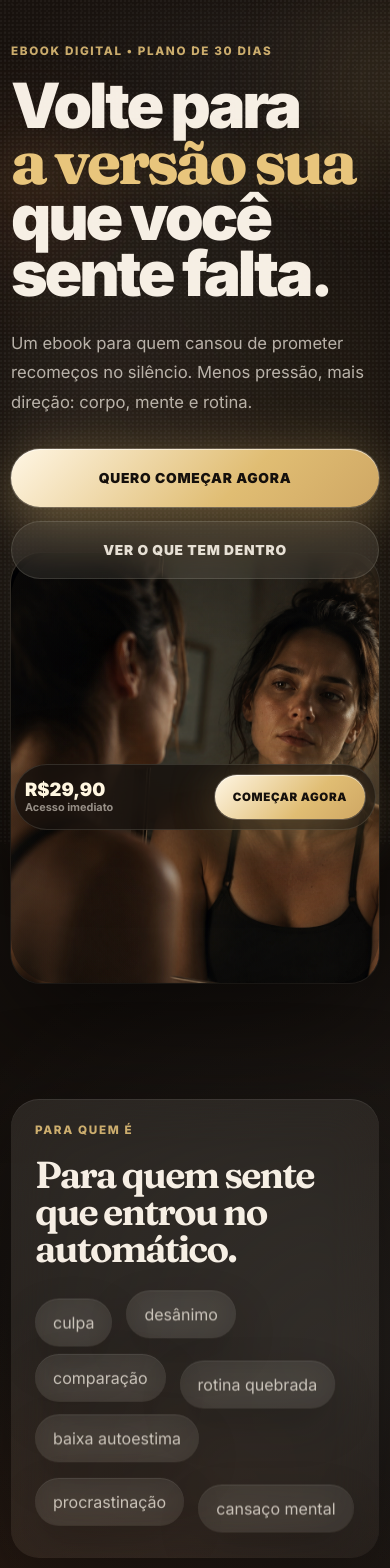
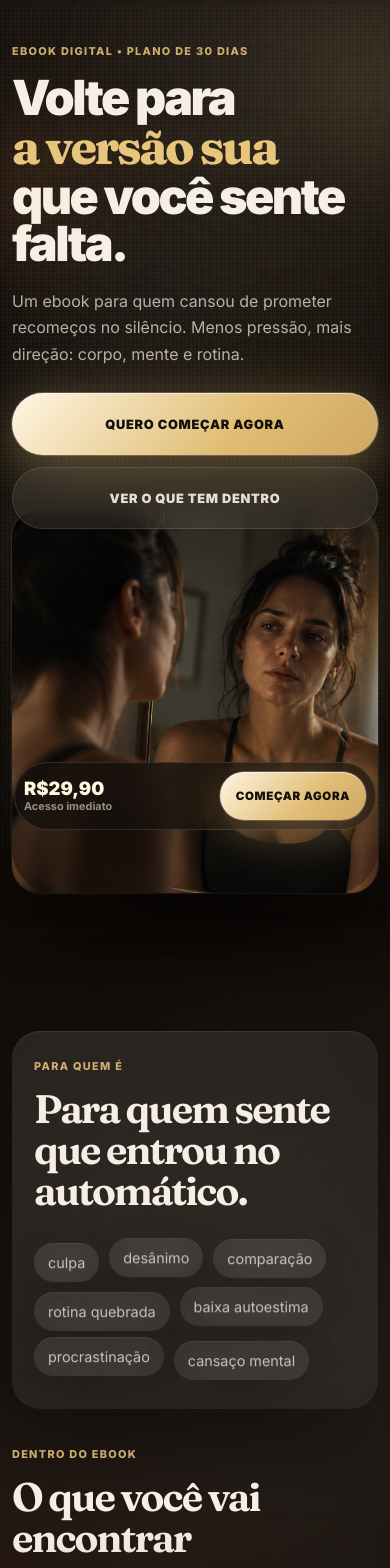
Before and after one commit to esponjadas/Sua-mudan-a, a Next.js app: page / in a window 390 px wide. Shown: the top 1568 px of the page. Built offline with nearby package versions, Linux system fonts and the light colour scheme.

Commit message:
refine: mobile premium conversion polish

```diff
--- a/app/globals.css
+++ b/app/globals.css
@@ -45,6 +45,20 @@ body::before {
     linear-gradient(115deg, transparent 0%, rgba(255, 248, 237, 0.035) 36%, transparent 62%),
     radial-gradient(circle at 68% 74%, rgba(232, 197, 124, 0.1), transparent 30rem);
   filter: blur(18px);
+}
+
+body::after {
+  content: "";
+  position: fixed;
+  inset: -12%;
+  z-index: -3;
+  pointer-events: none;
+  background:
+    radial-gradient(circle at 72% 18%, rgba(255, 226, 165, 0.09), transparent 24rem),
+    radial-gradient(circle at 48% 52%, rgba(0, 0, 0, 0.28), transparent 42rem),
+    linear-gradient(180deg, transparent 0%, rgba(0, 0, 0, 0.22) 100%);
+  filter: blur(22px);
+  opacity: 0.84;
 }
 
 a {
@@ -110,12 +124,13 @@ button {
 
 .grain {
   inset: 0;
-  opacity: 0.16;
+  opacity: 0.14;
   background-image:
     radial-gradient(circle at 20% 30%, rgba(255, 255, 255, 0.24) 0 1px, transparent 1px),
     radial-gradient(circle at 70% 60%, rgba(255, 255, 255, 0.14) 0 1px, transparent 1px);
   background-size: 4px 4px, 7px 7px;
   mix-blend-mode: overlay;
+  animation: grainBreathe 14s steps(2, end) infinite;
 }
 
 h1,
@@ -245,9 +260,10 @@ h2 {
   inset: 10% 2% 3%;
   border-radius: 42px;
   background:
-    radial-gradient(circle at 70% 28%, rgba(255, 225, 166, 0.16), transparent 34%),
-    radial-gradient(circle at 38% 60%, rgba(121, 72, 43, 0.22), transparent 42%);
-  filter: blur(24px);
+    radial-gradient(circle at 70% 28%, rgba(255, 225, 166, 0.2), transparent 34%),
+    radial-gradient(circle at 38% 60%, rgba(121, 72, 43, 0.26), transparent 42%),
+    radial-gradient(circle at 50% 88%, rgba(0, 0, 0, 0.28), transparent 38%);
+  filter: blur(28px);
 }
 
 .hero-image img {
@@ -258,7 +274,8 @@ h2 {
   object-position: 54% center;
   border-radius: 44px;
   box-shadow:
-    0 42px 130px rgba(0, 0, 0, 0.58),
+    0 48px 140px rgba(0, 0, 0, 0.62),
+    0 0 80px rgba(232, 197, 124, 0.06),
     0 0 0 1px rgba(255, 248, 237, 0.1),
     inset 0 1px 0 rgba(255, 255, 255, 0.1);
   filter: saturate(0.92) contrast(1.03);
@@ -435,12 +452,24 @@ h2 {
   overflow: hidden;
 }
 
+.pricing-card::before {
+  content: "";
+  position: absolute;
+  inset: -20% 18% auto;
+  height: 300px;
+  pointer-events: none;
+  background: radial-gradient(circle, rgba(232, 197, 124, 0.16), transparent 62%);
+  filter: blur(28px);
+}
+
 .pricing-card h2 {
   max-width: 760px;
   margin-bottom: 28px;
 }
 
 .pricing-card__body {
+  position: relative;
+  z-index: 1;
   display: grid;
   grid-template-columns: minmax(260px, 0.88fr) minmax(280px, 1.12fr);
   gap: clamp(26px, 5vw, 58px);
@@ -452,12 +481,17 @@ h2 {
 }
 
 .price-box {
+  position: relative;
   display: grid;
   gap: 16px;
   padding: clamp(24px, 4vw, 40px);
-  background: rgba(12, 9, 7, 0.38);
+  background:
+    radial-gradient(circle at 76% 18%, rgba(232, 197, 124, 0.12), transparent 34%),
+    rgba(12, 9, 7, 0.48);
   border-radius: 30px;
-  box-shadow: inset 0 1px 0 rgba(255, 255, 255, 0.08);
+  box-shadow:
+    0 26px 74px rgba(0, 0, 0, 0.28),
+    inset 0 1px 0 rgba(255, 255, 255, 0.08);
 }
 
 .old-price,
@@ -492,6 +526,20 @@ h2 {
 .review-grid article {
   min-height: 260px;
   padding: 24px;
+  transition:
+    transform 220ms ease,
+    background 220ms ease,
+    box-shadow 220ms ease;
+}
+
+.review-grid article:hover {
+  transform: translateY(-6px);
+  background:
+    linear-gradient(145deg, rgba(255, 248, 237, 0.125), rgba(255, 248, 237, 0.045)),
+    rgba(255, 248, 237, 0.04);
+  box-shadow:
+    inset 0 1px 0 rgba(255, 255, 255, 0.1),
+    0 34px 100px rgba(0, 0, 0, 0.34);
 }
 
 .review-grid article > span {
@@ -521,7 +569,8 @@ h2 {
   padding: clamp(34px, 7vw, 76px);
   text-align: center;
   background:
-    radial-gradient(circle at 50% 8%, rgba(232, 197, 124, 0.16), transparent 28rem),
+    radial-gradient(circle at 50% 8%, rgba(232, 197, 124, 0.2), transparent 28rem),
+    radial-gradient(circle at 50% 78%, rgba(0, 0, 0, 0.26), transparent 34rem),
     linear-gradient(145deg, rgba(255, 248, 237, 0.09), rgba(255, 248, 237, 0.028));
   border-radius: 40px;
   box-shadow: var(--shadow), inset 0 1px 0 rgba(255, 255, 255, 0.08);
@@ -680,7 +729,7 @@ h2 {
   }
 
   50% {
-    transform: translateY(-12px) scale(1.006);
+    transform: translateY(-8px) scale(1.004);
   }
 }
 
@@ -691,7 +740,18 @@ h2 {
   }
 
   50% {
-    transform: translateY(-10px);
+    transform: translateY(-6px);
+  }
+}
+
+@keyframes grainBreathe {
+  0%,
+  100% {
+    transform: translate3d(0, 0, 0);
+  }
+
+  50% {
+    transform: translate3d(-1%, 1%, 0);
   }
 }
 
@@ -715,18 +775,38 @@ h2 {
 
 @media (max-width: 680px) {
   .page {
-    width: min(100% - 22px, 620px);
-    padding: 16px 0 106px;
+    width: min(100% - 24px, 620px);
+    padding: 18px 0 118px;
   }
 
   .hero {
     min-height: auto;
-    gap: 28px;
-    padding: 28px 0 34px;
+    gap: 30px;
+    padding: 26px 0 46px;
   }
 
   .hero h1 {
-    font-size: clamp(3.05rem, 16vw, 4.9rem);
+    max-width: 360px;
+    margin-bottom: 20px;
+    font-size: clamp(2.62rem, 12.4vw, 4.05rem);
+    line-height: 0.98;
+    letter-spacing: -0.052em;
+  }
+
+  .hero h1 span {
+    margin: 2px 0;
+  }
+
+  .eyebrow {
+    margin-bottom: 16px;
+    font-size: 0.68rem;
+    letter-spacing: 0.12em;
+  }
+
+  .hero__lead {
+    margin-bottom: 26px;
+    font-size: 1rem;
+    line-height: 1.66;
   }
 
   .hero__actions,
@@ -734,53 +814,157 @@ h2 {
     width: 100%;
   }
 
+  .hero__actions {
+    gap: 12px;
+  }
+
+  .button {
+    min-height: 62px;
+    padding: 0 22px;
+    font-size: 0.8rem;
+  }
+
   .hero-image {
-    min-height: 430px;
+    min-height: 384px;
+    margin-top: 4px;
   }
 
   .hero-image img {
-    height: 430px;
-    border-radius: 30px;
+    width: min(100%, 420px);
+    height: 384px;
+    border-radius: 28px;
+    object-position: 56% center;
+  }
+
+  .hero-image__glow {
+    inset: 6% -8% -2%;
+    filter: blur(26px);
+  }
+
+  .auto-section,
+  .inside,
+  .receive,
+  .pricing,
+  .reviews,
+  .final-cta,
+  .faq {
+    margin-top: 38px;
   }
 
   .auto-section,
   .receive,
   .pricing-card,
   .final-cta {
-    padding: 24px;
+    padding: 28px 22px;
     border-radius: 28px;
+  }
+
+  .auto-section h2,
+  .section-heading h2,
+  .receive h2,
+  .pricing-card h2,
+  .final-cta h2,
+  .faq h2 {
+    font-size: clamp(2rem, 10.2vw, 3.3rem);
+    line-height: 1.03;
+  }
+
+  .section-heading {
+    margin-bottom: 20px;
   }
 
   .tag-cloud {
     min-height: auto;
     justify-content: flex-start;
+    gap: 10px;
+  }
+
+  .tag {
+    padding: 11px 14px;
+    font-size: 0.9rem;
   }
 
   .inside-grid,
   .review-grid {
     grid-template-columns: 1fr;
+    gap: 16px;
   }
 
   .inside-grid article,
   .review-grid article {
     min-height: auto;
+    padding: 22px;
+    border-radius: 24px;
+  }
+
+  .receive {
+    gap: 22px;
+  }
+
+  .receive img,
+  .pricing-card img,
+  .final-cta img {
+    border-radius: 24px;
+    box-shadow:
+      0 28px 82px rgba(0, 0, 0, 0.44),
+      0 0 0 1px rgba(255, 248, 237, 0.1);
+  }
+
+  .pricing-card {
+    box-shadow:
+      0 40px 120px rgba(0, 0, 0, 0.46),
+      0 0 90px rgba(232, 197, 124, 0.08),
+      inset 0 1px 0 rgba(255, 255, 255, 0.09);
   }
 
   .price-box {
-    padding: 22px;
+    gap: 14px;
+    padding: 24px 20px;
+    border-radius: 24px;
   }
 
   .price-box strong,
   .final-price strong {
-    font-size: clamp(2.7rem, 13vw, 4.2rem);
+    font-size: clamp(2.45rem, 12vw, 3.8rem);
+    line-height: 0.94;
+  }
+
+  .review-grid article p {
+    margin-top: 22px;
+  }
+
+  .faq-list {
+    gap: 14px;
+  }
+
+  .faq-item {
+    border-radius: 24px;
+  }
+
+  .faq-item button {
+    align-items: flex-start;
+    padding: 20px;
+    line-height: 1.34;
+  }
+
+  .faq-item p {
+    padding: 0 20px 22px;
+    font-size: 0.95rem;
+  }
+
+  .final-cta img {
+    margin-bottom: 24px;
   }
 
   .mobile-bar {
     display: flex;
+    padding: 9px;
   }
 
   .mobile-bar .button {
     width: auto;
+    min-height: 48px;
+    padding: 0 16px;
   }
 }
 
```
